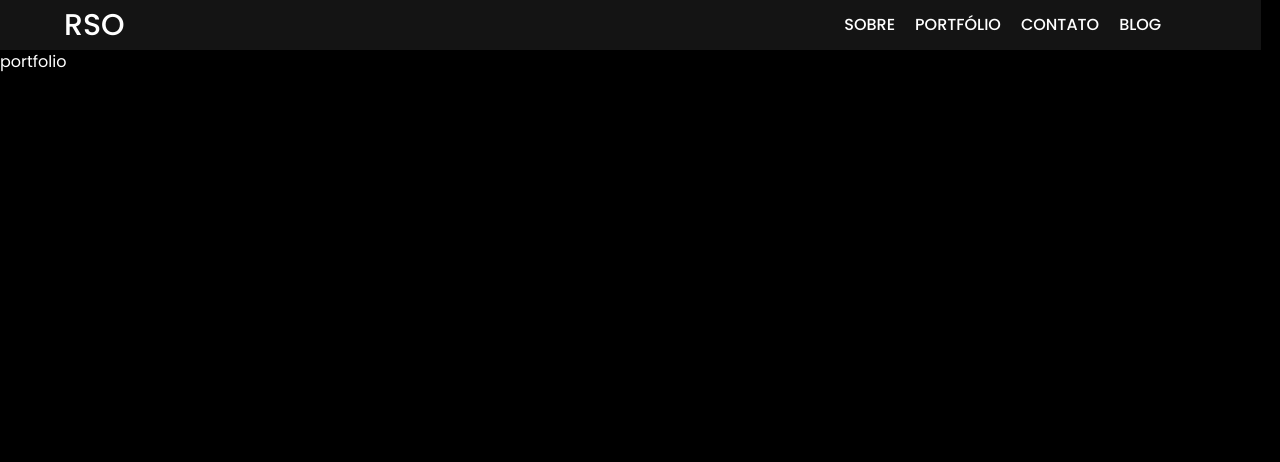
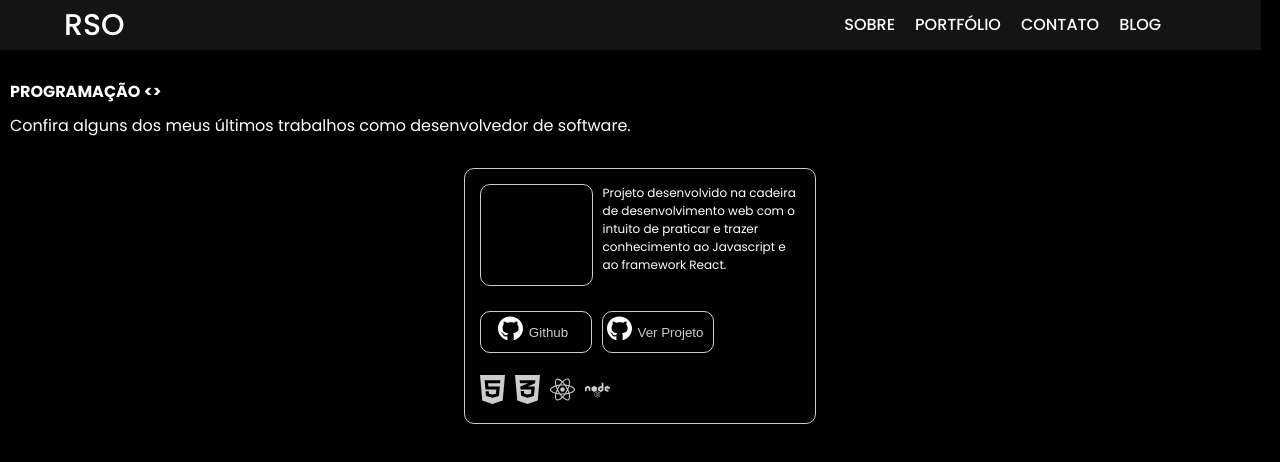
Before and after one commit to rafasdoliveira/portfolio, a React (Vite) app: page /portfolio in a window 1280 px wide. Shown: the top 462 px of the page. Built offline with nearby package versions, Linux system fonts and the light colour scheme.

Commit message:
Portfolio page

```diff
--- a/src/App.jsx
+++ b/src/App.jsx
@@ -1,3 +1,5 @@
+// Rotas
+import { Link } from 'react-router-dom'
 // Componentes
 import Header from './components/header/header'
 import CardsProgramacao from './components/CardsHome/CardsProgramacao'
@@ -22,7 +24,9 @@ function App() {
             Fotógrafo e Programador, apaixonado por esportes e pela busca do limite máximo.
           </p>
         </div>
-        <button>Saiba mais</button>
+        <button>
+          <Link to='/sobre'>Saiba mais</Link>
+        </button>
       </div>
       <div className="container-portfolio">
         <CardsProgramacao h2='Portfólio Programação'/>
--- a/src/components/CardsHome/CardsFotos.jsx
+++ b/src/components/CardsHome/CardsFotos.jsx
@@ -1,16 +1,17 @@
+import { Link } from 'react-router-dom'
 import { useState } from 'react'
 import './cards.css'
 
 const CardsFotos = ({h2}) => {
 
     const [portfolioFoto] = useState([
-        {id: 1, src: '', alt: ''},
-        {id: 2, src: '', alt: ''},
-        {id: 3, src: '', alt: ''},
-        {id: 4, src: '', alt: ''},
-        {id: 5, src: '', alt: ''},
-        {id: 6, src: '', alt: ''},
-        {id: 7, src: '', alt: ''},
+        {id: 1, src: '', alt: '', link:''},
+        {id: 2, src: '', alt: '', link:''},
+        {id: 3, src: '', alt: '', link:''},
+        {id: 4, src: '', alt: '', link:''},
+        {id: 5, src: '', alt: '', link:''},
+        {id: 6, src: '', alt: '', link:''},
+        {id: 7, src: '', alt: '', link:''},
     ])
 
     return (
@@ -22,7 +23,9 @@ const CardsFotos = ({h2}) => {
                     <span>
                         <img srcSet={item.src} alt={item.alt} />
                     </span>
-                    <button>Ver mais</button>
+                    <button>
+                        <Link to={item.link}>Ver mais</Link>
+                    </button>
                 </div>
             ))}
         </div>
--- a/src/components/CardsHome/CardsProgramacao.jsx
+++ b/src/components/CardsHome/CardsProgramacao.jsx
@@ -1,16 +1,17 @@
+import { Link } from 'react-router-dom'
 import { useState } from 'react'
 import './cards.css'
 
 const cardsHome = ({h2, src, alt}) => {
 
     const [portfolioDev] = useState([
-        {id: 1, src: '', alt: ''},
-        {id: 2, src: '', alt: ''},
-        {id: 3, src: '', alt: ''},
-        {id: 4, src: '', alt: ''},
-        {id: 5, src: '', alt: ''},
-        {id: 6, src: '', alt: ''},
-        {id: 7, src: '', alt: ''},
+        {id: 1, src: '', alt: '', link:''},
+        {id: 2, src: '', alt: '', link:''},
+        {id: 3, src: '', alt: '', link:''},
+        {id: 4, src: '', alt: '', link:''},
+        {id: 5, src: '', alt: '', link:''},
+        {id: 6, src: '', alt: '', link:''},
+        {id: 7, src: '', alt: '', link:''},
     ])
 
 
@@ -24,7 +25,9 @@ const cardsHome = ({h2, src, alt}) => {
                     <span>
                         <img srcSet={item.src} alt={item.alt} />
                     </span>
-                    <button>Ver mais</button>
+                    <button>
+                       <Link to={item.link}>Ver mais</Link>
+                    </button>
                 </div>
             ))}
         </div>
--- a/src/components/CardsHome/cards.css
+++ b/src/components/CardsHome/cards.css
@@ -12,14 +12,14 @@
     display: flex;
     flex-direction: column;
     align-items: center;
+    width: 100%;
     height: 190px;
-    width: 100%;
     margin: 10px 0px;
 }
 
 .card span{
     display: flex;
-    height: 150px;
+    height: 200px;
     width: 150px;
     border-radius: 5px;
     margin-top: 10px;
@@ -28,10 +28,19 @@
 
 .card button {
     width: 150px;
-    height: 25px;
+    height: 30px;
     margin-top: 10px;
     border-radius: 5px;
     border: 1px solid #ccc;
     background-color: transparent;
+    text-transform: uppercase;
+    font-weight: bold;
     color: #fff;
 }
+
+button:hover {
+    background-color: #ccc;
+    border: 1px solid #ccc;
+    color: #000;
+
+}
--- /dev/null
+++ b/src/pages/portfolio/portfolio.css
@@ -0,0 +1,89 @@
+.intro {
+    width: 100%;
+    margin: 10px 0px;
+}
+
+.textosPortfolio {
+    padding: 10px;
+}
+
+.intro h2 {
+    text-transform: uppercase;
+    margin: 10px 0px;
+}
+
+.intro p {
+    text-align: justify;
+    margin: 10px 0px;
+}
+
+.cardsPortfolio {
+    display: flex;
+    flex-direction: column;
+    align-items: center;
+}
+
+.cardPortfolio {
+    display: flex;
+    align-items: start;
+    flex-direction: column;
+    border: 1px solid #ccc;
+    width: 350px;
+    height: 100%;
+    border-radius: 10px;
+}
+
+.apresentacao {
+    display: flex;
+    width: 320px;
+    margin: 15px;
+}
+
+.apresentacao .img {
+    width: 140px;
+    height: 100px;
+    border-radius: 10px;
+    border: 1px solid #ccc;
+}
+
+.cardPortfolio p {
+    width: 250px;
+    margin-left: 10px;
+    font-size: 12px;
+}
+
+.cardsPortfolio img {
+    width: 25px;
+}
+
+.links {
+    display: flex;
+    margin: 10px 15px;
+}
+
+.github {
+    display: flex;
+    align-items: center;
+    justify-content: center;
+    width: 110px;
+    height: 40px;
+    border: 1px solid #ccc;
+    border-radius: 10px;
+    margin-right: 10px;
+}
+
+.github button {
+    background: transparent;
+    border: none;
+    color: #ccc;
+}
+
+.linguages {
+    display: flex;
+    align-items: center;
+    margin: 10px 15px;
+}
+
+.linguages img {
+    margin-right: 10px;
+}
--- a/src/pages/portfolio/portfolio.jsx
+++ b/src/pages/portfolio/portfolio.jsx
@@ -1,10 +1,57 @@
 import Header from "../../components/header/header";
+// Imagens
+import Html from "../../assets/icons/linguagens-programacao/html5.svg"
+import Css from "../../assets/icons/linguagens-programacao/css3-alt.svg"
+import Java from "../../assets/icons/linguagens-programacao/java.svg"
+import Js from "../../assets/icons/linguagens-programacao/js.svg"
+import Laravel from "../../assets/icons/linguagens-programacao/laravel.svg"
+import Node from "../../assets/icons/linguagens-programacao/node.svg"
+import React from "../../assets/icons/linguagens-programacao/react.svg"
+import GitHub from "../../assets/icons/redes-sociais/github.svg"
+// Estilo
+import './portfolio.css'
 
 const Portfolio = () => {
     return (
         <>
             <Header/>
-            portfolio
+            <div className="intro">
+                <div className="textosPortfolio">
+                    <h2>Programação &lt;&gt;</h2>
+                    <p>
+                        Confira alguns dos meus últimos trabalhos como desenvolvedor de software.
+                    </p>
+                </div>
+            </div>
+            <div className="cardsPortfolio">
+                <h2 className="h2Portfolio"></h2>
+                <div className="cardPortfolio">
+                    <div className="apresentacao">
+                        <span className="img">
+                            <img src="" alt="" />
+                        </span>
+                        <p>
+                            Projeto desenvolvido na cadeira de desenvolvimento web com o intuito de praticar e trazer conhecimento ao Javascript e ao framework React.
+                        </p>
+                    </div>
+                    <div className="links">
+                        <div className="github">
+                            <span><img srcSet={GitHub} alt=""/></span>
+                            <button>Github</button>
+                        </div>
+                        <div className="github">
+                            <span><img srcSet={GitHub} alt=""/></span>
+                            <button>Ver Projeto</button>
+                        </div>
+                    </div>
+                    <div className="linguages">
+                        <span><img srcSet={Html} alt="" /></span>
+                        <span><img srcSet={Css} alt="" /></span>
+                        <span><img srcSet={React} alt="" /></span>
+                        <span><img srcSet={Node} alt="" /></span>
+                    </div>
+                </div>
+            </div>
         </>
     );
 };
```
